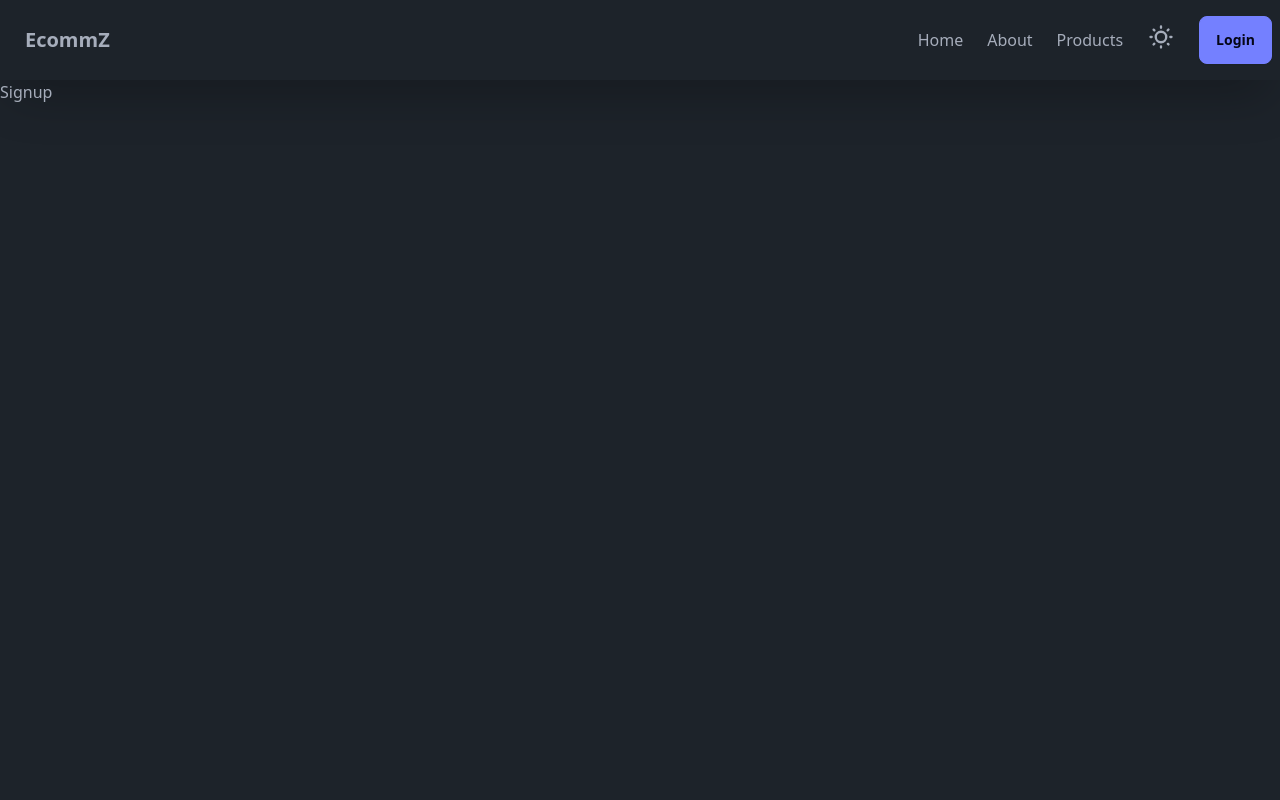
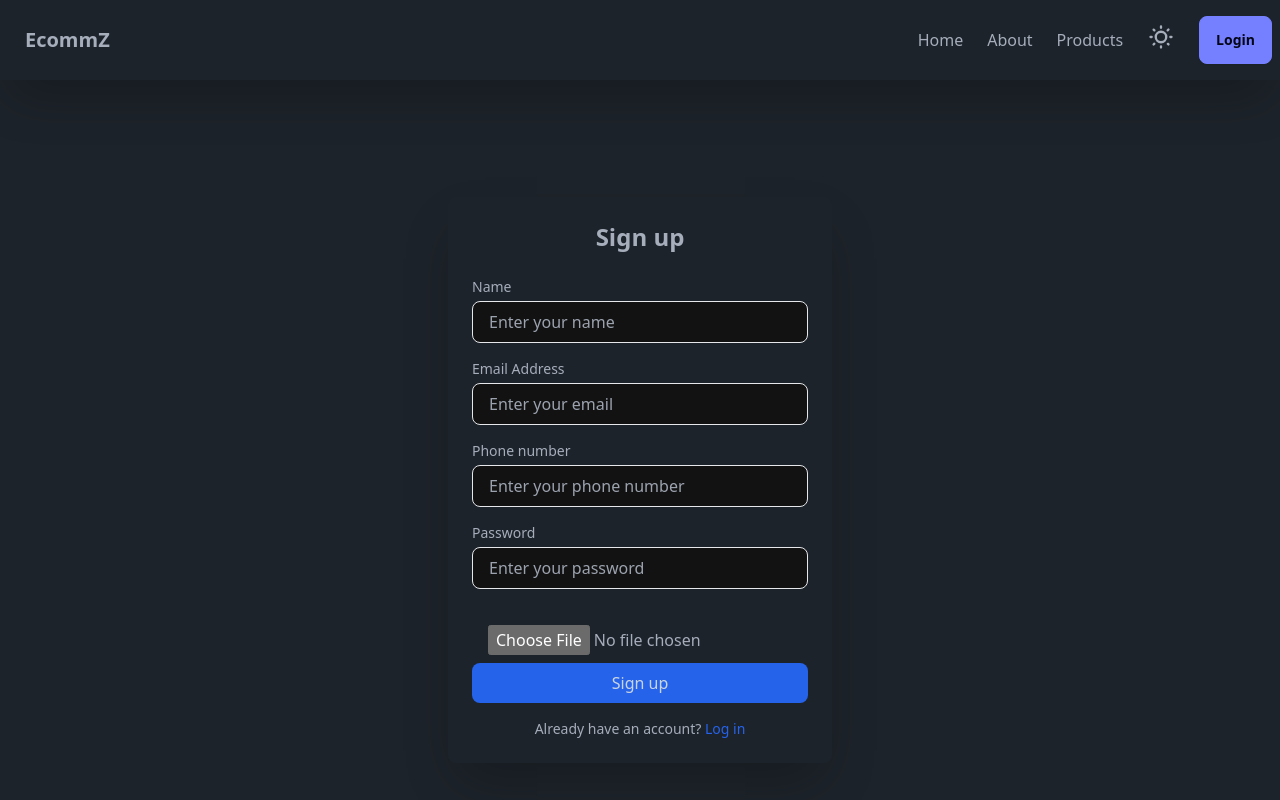
Before and after one commit to AshiqueLalS/Ecommerce-Front-end, a React (Vite) app: page /signup in a window 1280 px wide. Shown: the top 800 px of the page. Built offline with nearby package versions, Linux system fonts and the light colour scheme; no server answers.

Commit message:
adding cart funtionality

```diff
--- a/src/components/user/Cards.jsx
+++ b/src/components/user/Cards.jsx
@@ -1,8 +1,24 @@
-import React from "react";
+import React, { useState } from "react";
 import { Link } from "react-router-dom";
 import "../../styles/GlobalStyles.css";
+import { axiosInstance } from "../../config/axiosInstance";
+import toast from "react-hot-toast";
 
-export const Cards=({ product })=> {
+export const Cards = ({ product }) => {
+  const handleAddToCart = async () => {
+    try {
+      const response = await axiosInstance({
+        method: "POST",
+        url: "/carts/add-to-cart",
+        data: { productId: product?._id, quantity: 1 },
+      });
+      toast.success("Add to cart success");
+    } catch (error) {
+      console.log(error);
+      toast.error("Add to cart failed");
+    }
+  };
+
   return (
     <div className="product-card">
       <Link to={`/productDetails/${product?._id}`}>
@@ -14,7 +30,9 @@ export const Cards=({ product })=> {
         </Link>
         <p className="product-price text-success">${product?.price}</p>
         <div className="buttons-productlist">
-          <button className="btn btn-primary me-10">Add to cart</button>
+          <button className="btn btn-primary me-10" onClick={handleAddToCart}>
+            Add to cart
+          </button>
           <Link to={`/productDetails/${product?._id}`}>
             <button className="btn btn-warning ">Product Details</button>
           </Link>
@@ -22,18 +40,62 @@ export const Cards=({ product })=> {
       </div>
     </div>
   );
-}
+};
 
-export const CartCards = ({item, handleRemove}) =>{
+export const CartCards = ({ item, handleRemove }) => {
+
+  const [quantity, setQuantity] = useState(item?.quantity)
+
+  const decrementQuantity = async () => {
+    try {
+      const response = await axiosInstance({
+        method: "POST",
+        url: "/carts/add-to-cart",
+        data: { productId: item?.productId?._id, quantity: -1 },
+      });
+      setQuantity((prevQty)=>prevQty-1)
+    } catch (error) {
+      console.log(error);
+    }
+  };
+  const incrementQuantity = async () => {
+    try {
+      const response = await axiosInstance({
+        method: "POST",
+        url: "/carts/add-to-cart",
+        data: { productId: item?.productId?._id, quantity: 1 },
+      });
+      setQuantity(quantity+1)
+    } catch (error) {
+      console.log(error);
+    }
+  };
+
+  if(!quantity){
+    return null
+  }
+
   return (
     <div className="cart-item flex w-full h-32 items-center gap-20 bg-base-300 mb-10 rounded-md">
-      <img src={item?.productId?.image} alt="cart-item"  className="w-24 h-20"/>
-      <div>
+      <img src={item?.productId?.image} alt="cart-item" className="w-24 h-20" />
+      <div className="cart-item2">
         <h1>{item?.productId?.title}</h1>
         <h1>{item?.productId?.price}</h1>
-        <h1>{item?.quantity}</h1>
+        <div className="flex gap-3 items-center">
+          <button className="btn" onClick={decrementQuantity}>-</button>
+          <h1>{quantity}</h1>
+          <button className="btn" onClick={incrementQuantity}>+</button>
+        </div>
       </div>
-      <button className="btn btn-secondary" onClick={()=>handleRemove(item?.productId?._id)}>Remove</button>
+      <button
+        className="btn btn-secondary"
+        onClick={() => {
+          handleRemove(item?.productId?._id)
+          setQuantity(0)
+        }}
+      >
+        Remove
+      </button>
     </div>
-  )
-}
+  );
+};
--- a/src/pages/shared/Signup.jsx
+++ b/src/pages/shared/Signup.jsx
@@ -1,8 +1,116 @@
 import React from 'react'
+import { axiosInstance } from '../../config/axiosInstance'
+import { Link, useNavigate } from 'react-router-dom';
+import { useForm } from 'react-hook-form';
 
-function Signup() {
+function Signup(role = "user") {
+
+  const { register, handleSubmit } = useForm();
+  const navigate = useNavigate();
+
+  const onSubmit= async (data) =>{
+    console.log(data);
+
+
+   try {
+
+    const response = await axiosInstance({
+      method: "POST",
+      url: "/user/signup",
+      data,
+    })
+
+   } catch (error) {
+    console.log(error);
+
+   }
+  }
+
   return (
-    <div>Signup</div>
+    <div>
+      <div className="flex items-center justify-center min-h-screen ">
+        <div className="w-full max-w-sm  rounded-lg shadow-2xl p-6">
+          <h2 className="text-2xl font-semibold text-center">
+            Sign up
+          </h2>
+          <form className="mt-6" encType="multipart/form-data" onSubmit={handleSubmit(onSubmit)}>
+
+            <div className="mb-4">
+              <label className="block text-sm font-medium ">
+                Name
+              </label>
+              <input
+                type="text"
+                {...register("name")}
+                className="mt-1 w-full px-4 py-2 border  rounded-lg  focus:ring-2 focus:ring-blue-500 focus:outline-none"
+                placeholder="Enter your name"
+                required
+              />
+            </div>
+            <div className="mb-4">
+              <label className="block text-sm font-medium ">
+                Email Address
+              </label>
+              <input
+                type="email"
+                {...register("email")}
+                className="mt-1 w-full px-4 py-2 border  rounded-lg  focus:ring-2 focus:ring-blue-500 focus:outline-none"
+                placeholder="Enter your email"
+                required
+              />
+            </div>
+            <div className="mb-4">
+              <label className="block text-sm font-medium ">
+                Phone number
+              </label>
+              <input
+                type="text"
+                {...register("phone")}
+                className="mt-1 w-full px-4 py-2 border  rounded-lg  focus:ring-2 focus:ring-blue-500 focus:outline-none"
+                placeholder="Enter your phone number"
+                required
+              />
+            </div>
+
+            <div className="mb-6">
+              <label className="block text-sm font-medium ">Password</label>
+              <input
+                type="password"
+                {...register("password")}
+                className="mt-1 w-full px-4 py-2 border  rounded-lg  focus:ring-2 focus:ring-blue-500 focus:outline-none"
+                placeholder="Enter your password"
+                required
+              />
+            </div>
+            <div>
+              <input type="file" accept='png/jpg'
+              {...register("image")}
+              className="mt-1 w-full px-4 py-2 rounded-lg  focus:ring-blue-500 focus:outline-none"
+
+              />
+
+            </div>
+
+            <button
+              type="submit"
+              className="w-full text-slate-300 bg-blue-600 py-2 rounded-lg font-medium hover:bg-blue-700 focus:outline-none focus:ring-2 focus:ring-blue-500"
+            >
+              Sign up
+            </button>
+
+
+            <p className="mt-4 text-center text-sm ">
+              Already have an account?{" "}
+              <Link to={"/user/login"}>
+                <button className="text-blue-600 hover:underline">
+                  Log in
+                </button>
+              </Link>
+            </p>
+          </form>
+        </div>
+      </div>
+    </div>
   )
 }
 
--- a/src/pages/user/ProductDetails.jsx
+++ b/src/pages/user/ProductDetails.jsx
@@ -16,8 +16,9 @@ function ProductDetails({}) {
         const response = await axiosInstance({
           method: "POST",
           url: "/carts/add-to-cart",
-          data: {productId:Id},
+          data: {productId:Id, quantity: 1},
         })
+        toast.success("Add to cart success")
       } catch (error) {
         console.log(error)
         toast.error("Add to cart failed")
--- a/src/styles/GlobalStyles.css
+++ b/src/styles/GlobalStyles.css
@@ -102,7 +102,6 @@ body{
     list-style: none;
 }
 .cart-item img{
-    width: 100%;
     height: 100px;
     object-fit: contain;
     justify-content: left;
@@ -110,6 +109,7 @@ body{
 }
 .cart-item2{
     display: flex;
+    width: 400px;
     justify-content: space-around;
     align-items: center;
     list-style: none;
```
